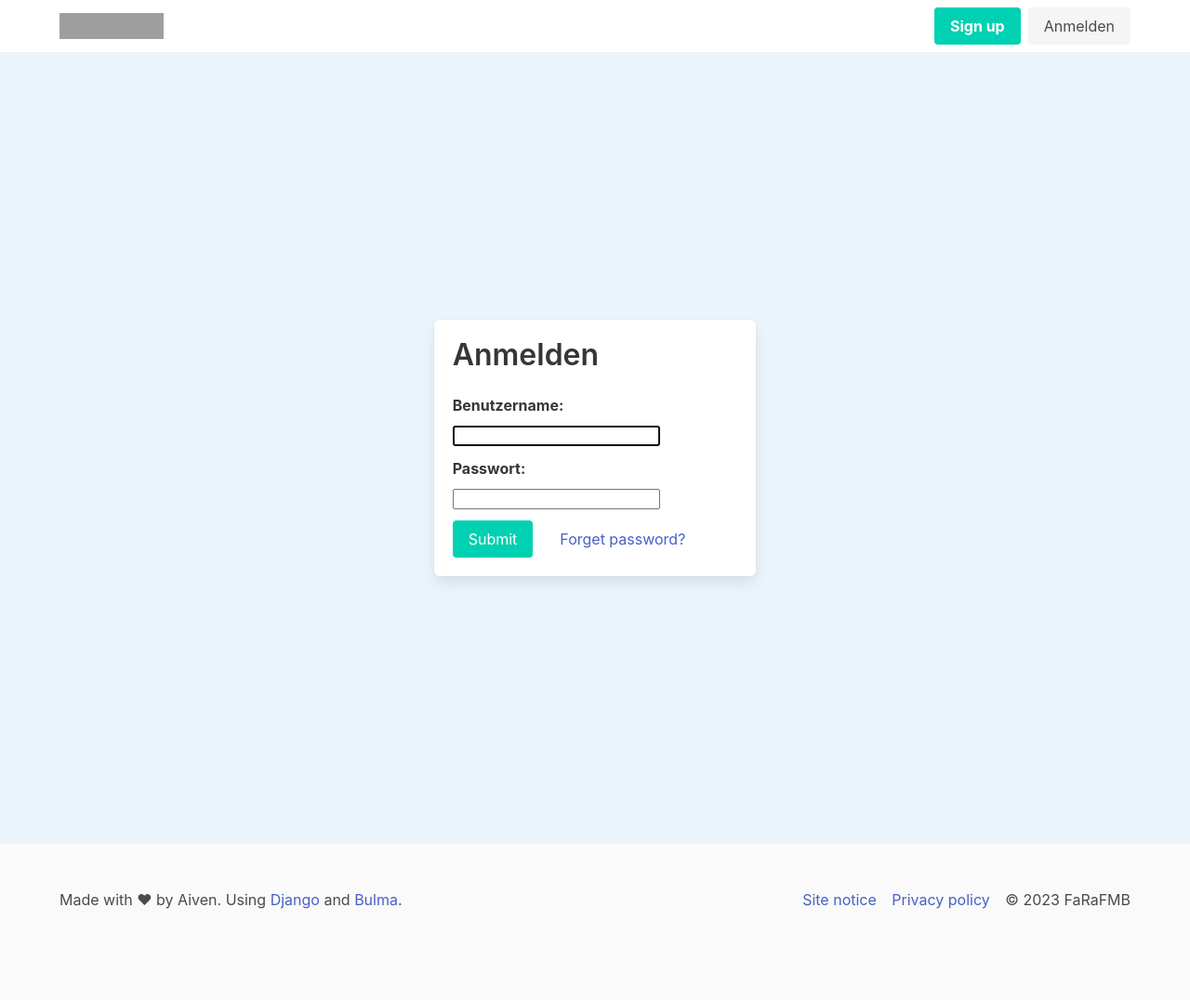
After one commit to timptner/klubhaus, a Django app: page /accounts/login/ in a window 1280 px wide. The commit adds this page. Shown: the whole page at 93% size. Run offline with Django 4.2, Linux system fonts and the light colour scheme; grey boxes are pictures that could not be loaded.

Commit message:
Add login view

```diff
--- /dev/null
+++ b/accounts/templates/registration/login.html
@@ -0,0 +1,33 @@
+{% extends 'base.html' %}
+
+{% load i18n %}
+
+{% block title %}{% trans "Log in" %}{% endblock %}
+
+{% block page %}
+    <section class="section is-large">
+        <div class="container">
+            <div class="columns is-centered">
+                <div class="column is-one-third">
+                    <div class="box">
+                        <h3 class="title">{% trans "Log in" %}</h3>
+                        <form method="post">
+                            {% csrf_token %}
+
+                            {{ form }}
+
+                            <div class="field is-grouped">
+                                <div class="control">
+                                    <button class="button is-primary" type="submit">{% trans "Submit" %}</button>
+                                </div>
+                                <div class="control">
+                                    <a class="button is-ghost" href="{% url 'accounts:password_reset' %}">{% trans "Forget password?" %}</a>
+                                </div>
+                            </div>
+                        </form>
+                    </div>
+                </div>
+            </div>
+        </div>
+    </section>
+{% endblock %}
--- a/accounts/urls.py
+++ b/accounts/urls.py
@@ -1,9 +1,11 @@
-from django.urls import path
+from django.urls import path, include
+from django.contrib.auth import views as auth_views
 
 from . import views
 
 app_name = 'accounts'
 
 urlpatterns = [
+    path('', include('django.contrib.auth.urls')),
     path('register/', views.RegistrationView.as_view(), name='register'),
 ]
--- a/farafmb/templates/_navbar.html
+++ b/farafmb/templates/_navbar.html
@@ -42,7 +42,7 @@
                                 <strong>{% trans "Sign up" %}</strong>
                             </a>
 
-                            <a class="button is-light">{% trans "Log in" %}</a>
+                            <a class="button is-light" href="{% url 'accounts:login' %}">{% trans "Log in" %}</a>
                         </div>
                     </div>
                 {% endif %}
```
